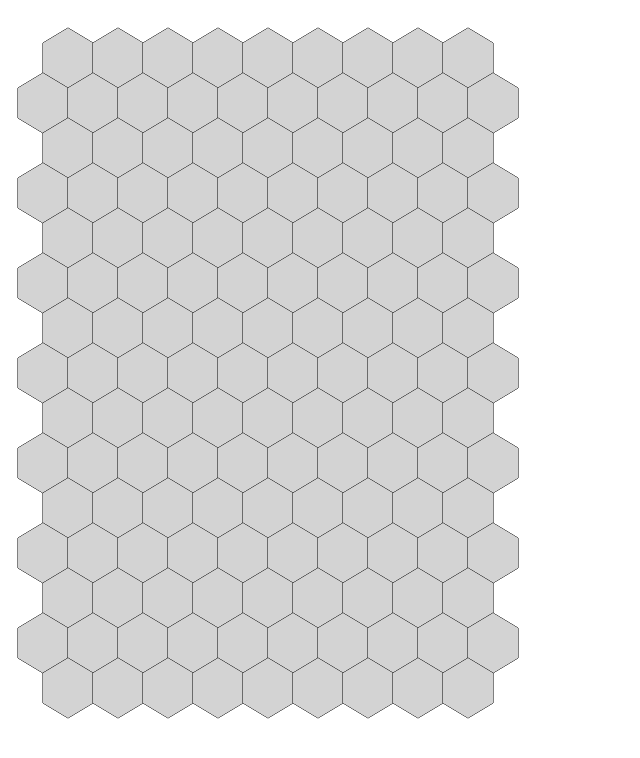
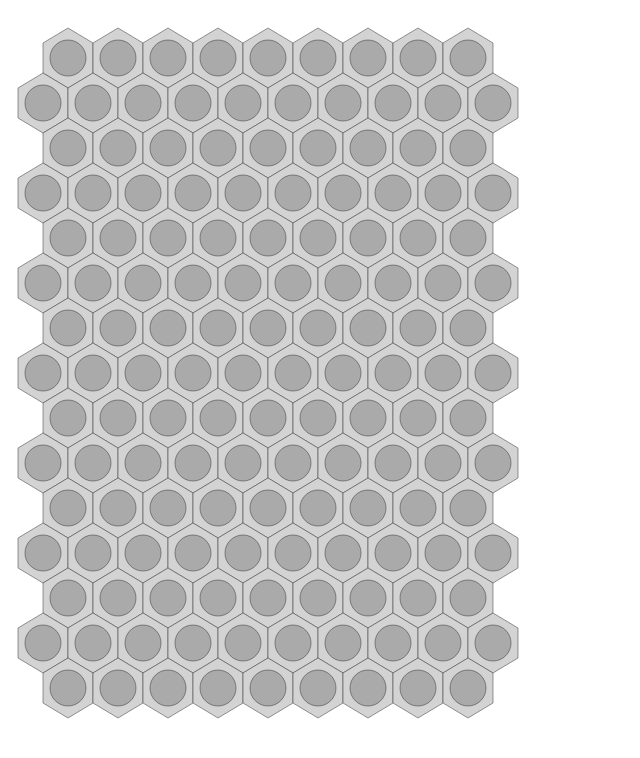
Before and after one commit to marsfromlars/xbattle, a plain HTML site: page index.html in a window 1280 px wide. Shown: the part 48-806 px from the top of the page, without its empty margins (0-640 px from the left). Drawn offline with Linux system fonts and the light colour scheme.

Commit message:
start implementing a hex cell

```diff
--- a/index.html
+++ b/index.html
@@ -5,8 +5,11 @@
     <script src="js/canvas.js"></script>
     <script src="js/hexagon.js"></script>
     <script src="js/hexboard.js"></script>
+    <script src="js/hexcell.js"></script>
     <!--
-      See https://jsfiddle.net/elelpublic/k5fh2j83/8/
+      See:
+       https://jsfiddle.net/elelpublic/k5fh2j83/8/
+       https://web.archive.org/web/20011128105604/http://cns-web.bu.edu/pub/xpip/html/xbattle.html
     -->
     <link rel="stylesheet" href="css/xbattle.css">
   </head>
--- a/js/canvas.js
+++ b/js/canvas.js
@@ -29,11 +29,11 @@
     var me = this, context = me.context;
     context.beginPath();
     context.arc( x, y, r, 0, 2 * Math.PI );
+    if( fill ) {
+      context.fill();
+    }
     if( border ) {
       context.stroke();
-    }
-    if( fill ) {
-      context.fill();
     }
   };
 
--- a/js/hexagon.js
+++ b/js/hexagon.js
@@ -45,12 +45,12 @@
     }
     c.closePath();
 
+    if( fill ) {
+      c.fill();
+    }
+
     if( border ) {
       c.stroke();
-    }
-
-    if( fill ) {
-      c.fill();
     }
 
   };
--- a/js/hexboard.js
+++ b/js/hexboard.js
@@ -23,11 +23,17 @@
     for( let row = 0; row < rows; row++ ) {
       for( let column = 0; column < columns; column++ ) {
         if( row % 2 != 0 || column < columns - 1 ) {
+
+          let cell = new HexCell( { row: row, column: column } );
+          cell.draw( context, x, y, side );
+          /*
           let hex = new Hexagon( column, row, side );
           context.fillStyle = 'lightgray';
           hex.draw( context, true, true, x, y );
           context.fillStyle = 'gray';
           //canvas.drawCircle( hex.leftX + hex.center.x, hex.topY + hex.center.y, 0.6 * size, true, true );
+          */
+
         }
       }
     }
--- /dev/null
+++ b/js/hexcell.js
@@ -0,0 +1,28 @@
+/** A rectangular hex field playing board */
+
+(function () {
+
+  HexCell = function( status ) {
+    let me = this;
+    me.status = status;
+  };
+
+  HexCell.prototype.draw = function ( context, boardOffsetX, boardOffsetY, sideLength ) {
+
+    let me = this,
+      s = me.status;
+
+    let canvas = new Canvas( context );
+    let hex = new Hexagon( s.column, s.row, sideLength );
+
+    context.fillStyle = 'lightgray';
+    hex.draw( context, true, true, boardOffsetX, boardOffsetY );
+    context.fillStyle = '#aaaaaa';
+    canvas.drawCircle(
+      boardOffsetX + hex.leftX + hex.center.x,
+      boardOffsetY + hex.topY + hex.center.y,
+      0.6 * sideLength, true, true );
+
+  };
+
+}());
--- a/js/index.js
+++ b/js/index.js
@@ -1,9 +1,10 @@
 let canvas1 = document.getElementById( 'canvas1' );
 let ctx = canvas1.getContext( '2d' );
-ctx.strokeStyle = 'black';
+ctx.strokeStyle = '#333333';
 ctx.fillStyle = 'gray';
-ctx.lineWidth = 1;
-ctx.setTransform(1,0,0,1,0.5,0.5);
+ctx.lineWidth = 0.5;
+ctx.translate( 0.5, 0.5 );
+//ctx.setTransform(1,0,0,1,0.5,0.5);
 
 let canvas = new Canvas( ctx );
 
@@ -17,8 +18,12 @@ let border = 10;
 let board = new HexBoard( 10, 15 );
 
 let redraw = function() {
+  let strokeStyle = ctx.strokeStyle;
+  let lineWidth = ctx.lineWidth;
   canvas1.width = document.documentElement.clientWidth;
   canvas1.height = document.documentElement.clientHeight - canvas1.offsetTop;
+  ctx.strokeStyle = strokeStyle;
+  ctx.lineWidth = lineWidth;
   board.draw( ctx, border, border, canvas.getWidth() - 2 * border, canvas.getHeight() - 2 * border );
 }
 
```
